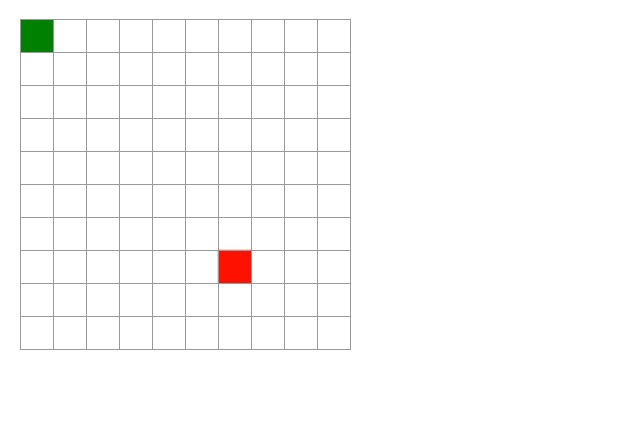
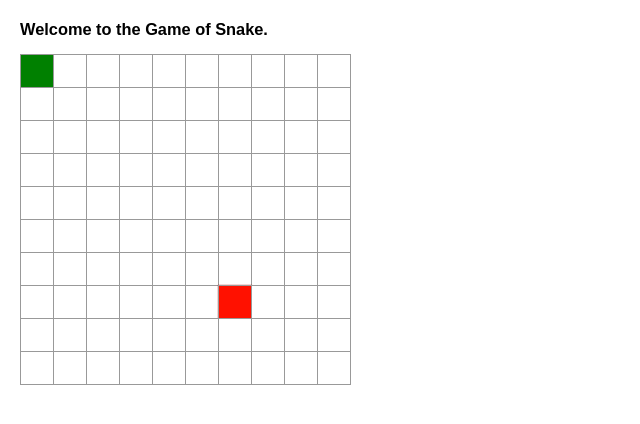
Before and after one commit to Srikanth-SM/react-SnakeGame, a React (Create React App) app: page / in a window 1280 px wide. Shown: the top 424 px of the page, without its empty margins (0-640 px from the left). Built offline with nearby package versions, Linux system fonts and the light colour scheme.

Commit message:
add Heading

```diff
--- a/src/index.js
+++ b/src/index.js
@@ -214,4 +214,10 @@ class Game extends React.Component {
 
 // ========================================
 
-ReactDOM.render(<Game />, document.getElementById("root"));
+ReactDOM.render(
+  <div>
+    <h3>Welcome to the Game of Snake.</h3>
+    <Game />
+  </div>,
+  document.getElementById("root")
+);
```
